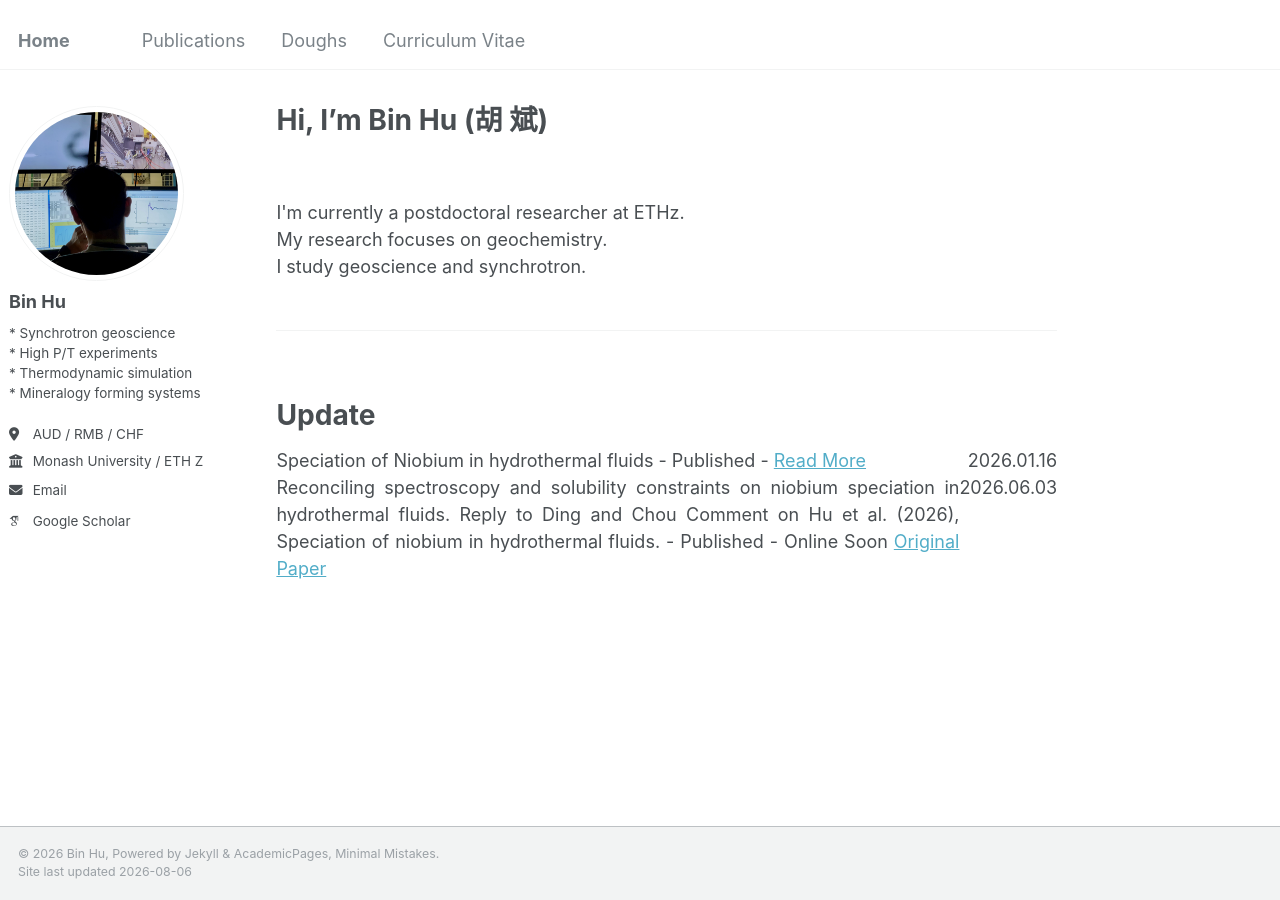
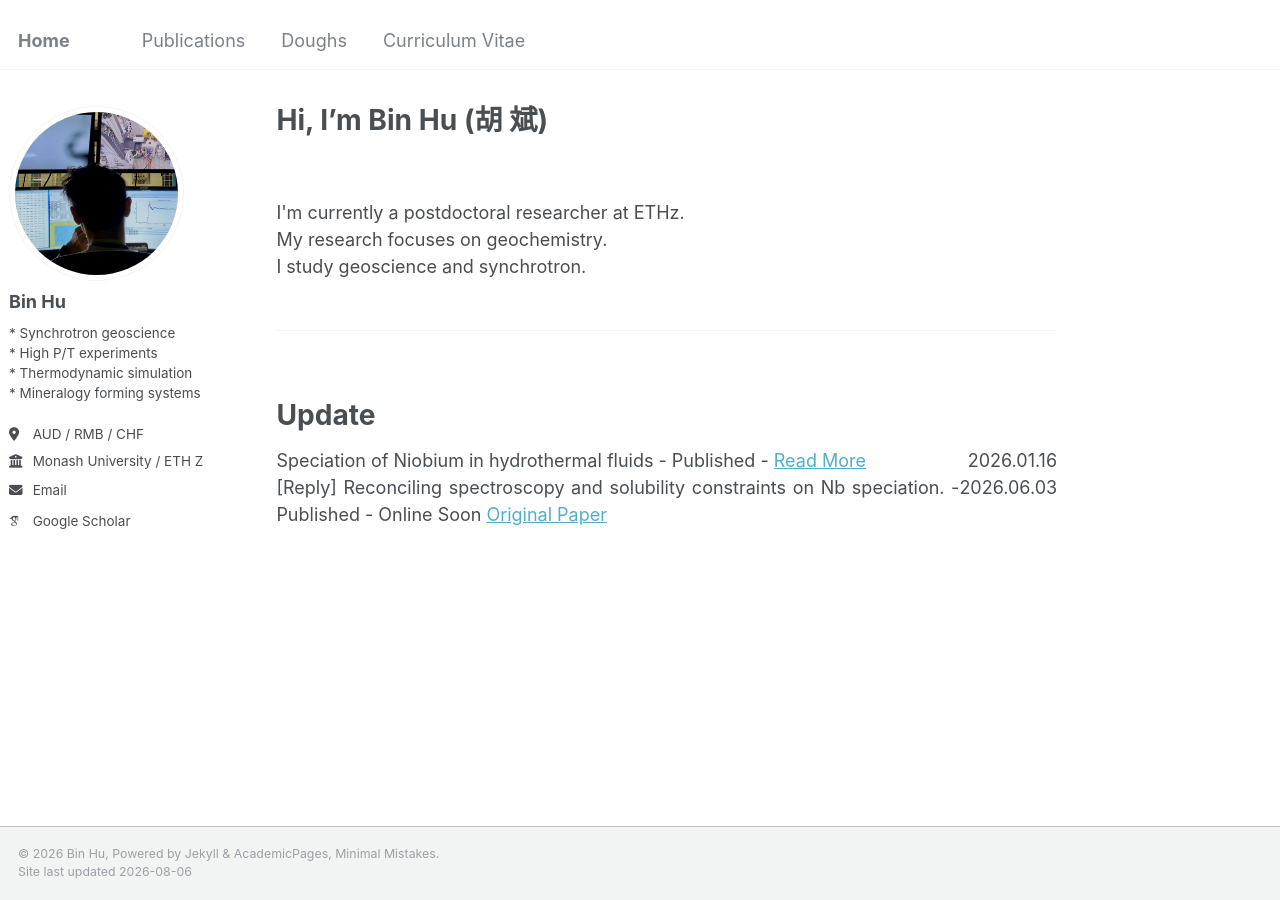
Before and after one commit to bhchemx/bhchemx.github.io, a Jekyll site: the page built from _pages/about.md, in a window 1280 px wide. Built offline with Jekyll 4.4.1, drawn with Linux system fonts in a browser that asks for light colours; some web fonts are replaced.

Commit message:
Update about.md

```diff
--- a/_pages/about.md
+++ b/_pages/about.md
@@ -42,7 +42,7 @@
 
 <div style="display: flex; justify-content: space-between; font-size: 1em;">
     <span>
-        Reconciling spectroscopy and solubility constraints on niobium speciation in hydrothermal fluids. Reply to Ding and Chou Comment on Hu et al. (2026), Speciation of niobium in hydrothermal fluids. - Published - Online Soon <a href = "https://bhchemx.github.io/publication/2026-01-12-GCA-Nb">Original Paper</a>
+        [Reply] Reconciling spectroscopy and solubility constraints on Nb speciation. - Published - Online Soon <a href = "https://bhchemx.github.io/publication/2026-01-12-GCA-Nb">Original Paper</a>
     </span>
     <span>
         2026.06.03
```
